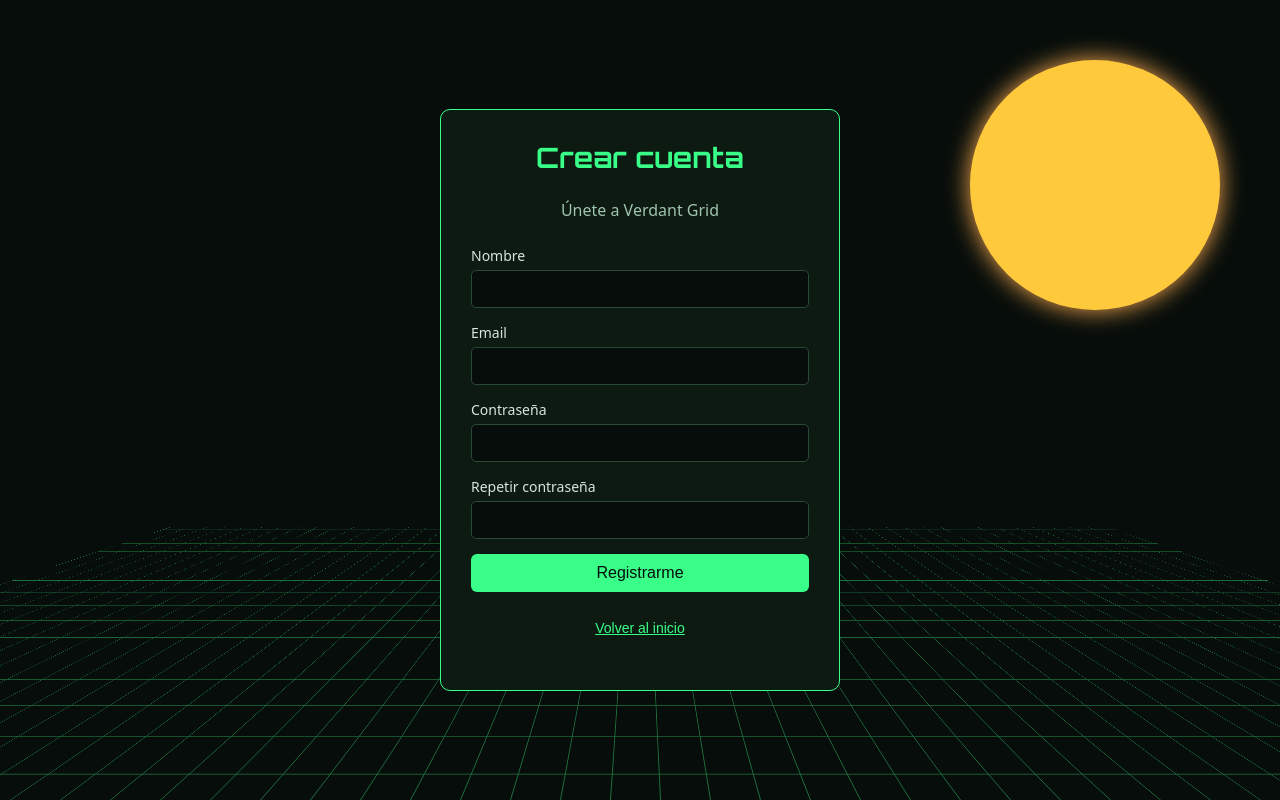
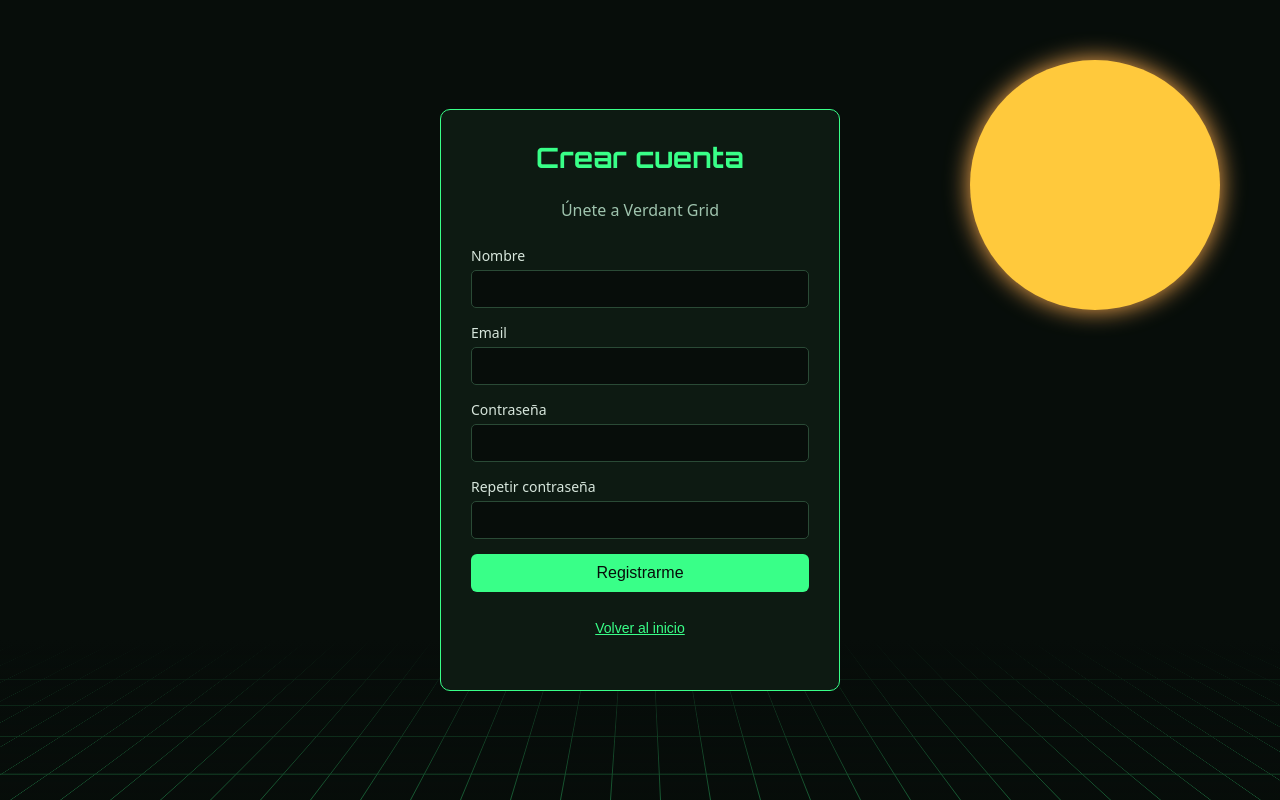
Before and after one commit to CAMILOEZO/Cliente, a React (Vite) app: page / in a window 1280 px wide. Both pictures are taken after a click on the button "Empezar". Built offline with nearby package versions, Linux system fonts and the light colour scheme.

Commit message:
fix:Agregar la niebla a register

```diff
--- a/src/pages/Register.jsx
+++ b/src/pages/Register.jsx
@@ -49,6 +49,7 @@ function Register({ onVolver }) {
 
       <div className="suelo">
         <div className="rejilla"></div>
+        <div className="niebla"></div>
       </div>
 
       <form className="tarjeta" onSubmit={enviar}>
```
